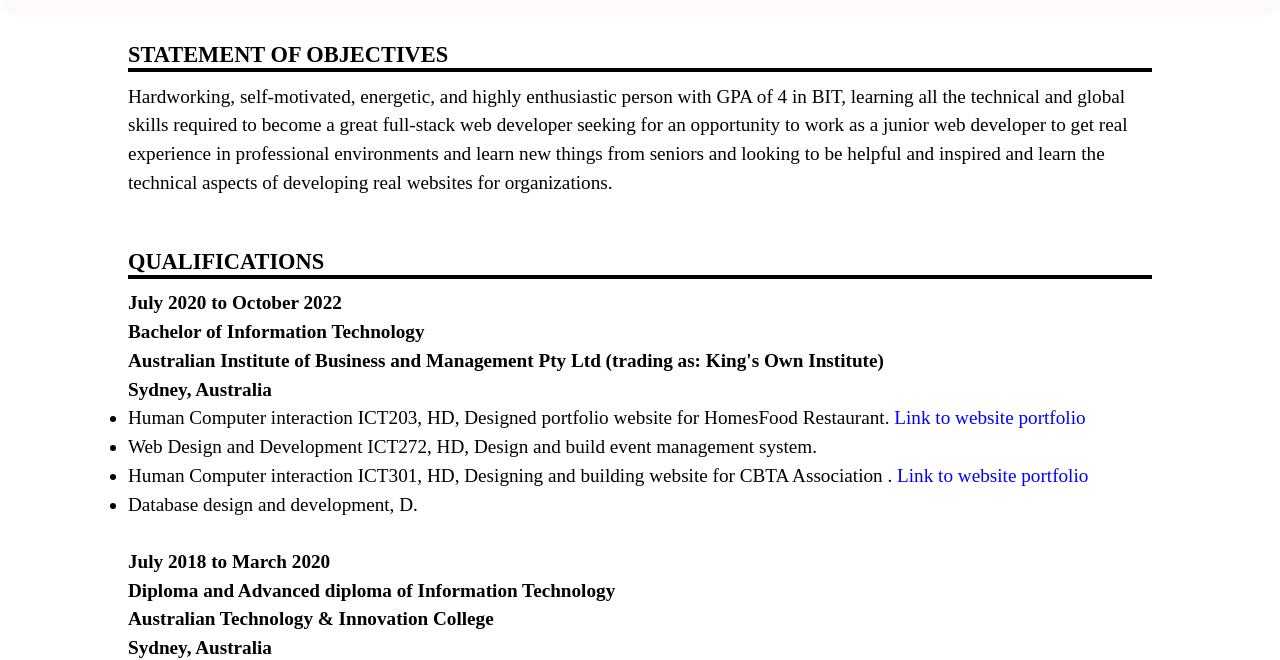
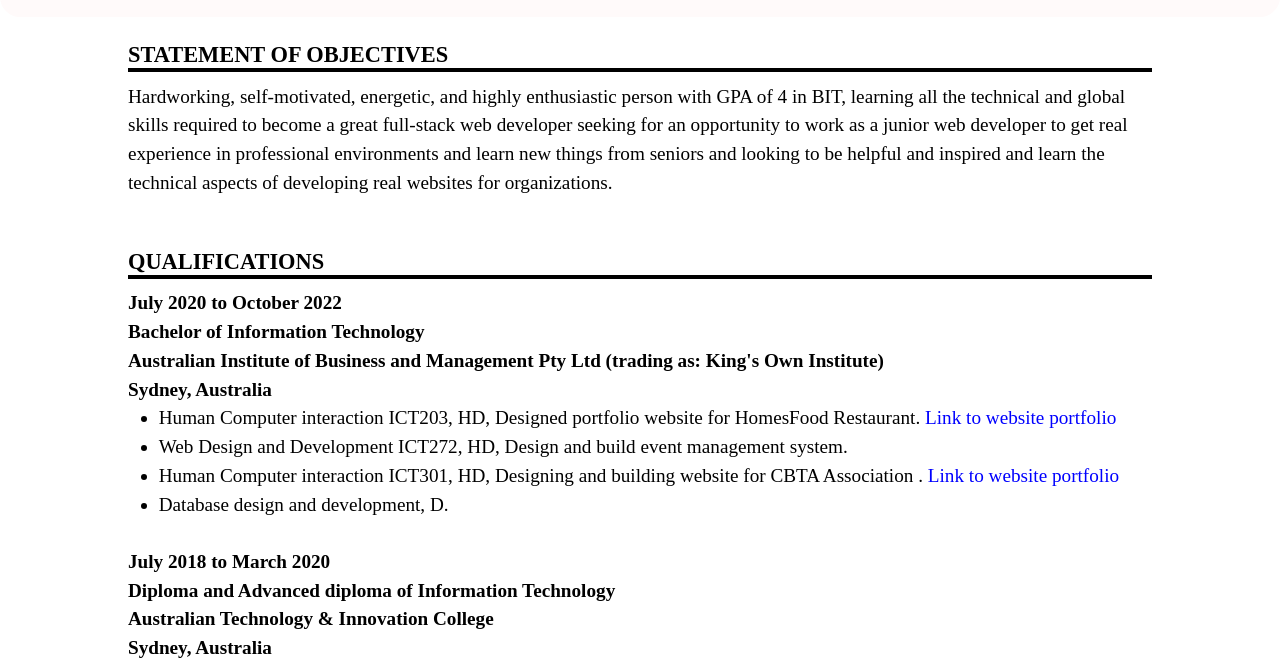
Before and after one commit to LiladharSapkota790/Liladhar--Sapkota-Resume, a plain HTML site: page index.html in a window 1280 px wide. Shown: the part 290-950 px from the top of the page. Drawn offline with Linux system fonts and the light colour scheme.

Commit message:
Update index.css
ul and ol padding added

```diff
--- a/index.css
+++ b/index.css
@@ -39,6 +39,9 @@ a {
   font-size: 1.2rem;
   line-height: 1.5;
 }
+ ul, ol{
+   padding-left: 3%;
+ }
 
 /*styling heading */
 #header-section {
```
